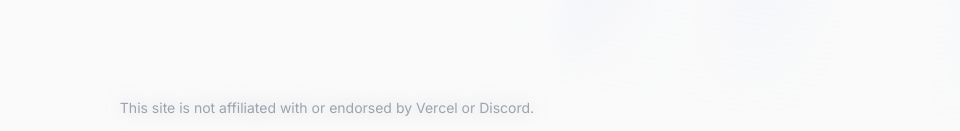
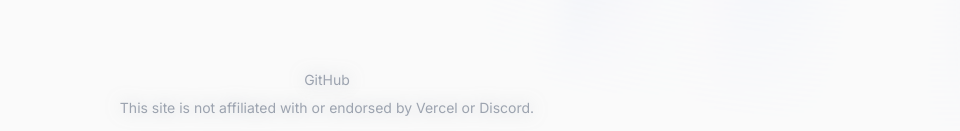
Before and after one commit to kWAYTV/vercel-to-discord, a Next.js app: page / in a window 1280 px wide. Shown: the part 666-797 px from the top of the page, without its empty margins (313-1273 px from the left). Built offline with nearby package versions, Linux system fonts and the light colour scheme.

Commit message:
Update footer component to include GitHub link and maintain original disclaimer text

```diff
--- a/src/components/footer.tsx
+++ b/src/components/footer.tsx
@@ -1,9 +1,19 @@
 export const Footer = () => {
   return (
     <footer className="fixed bottom-4 px-4 w-full">
-      <p className="text-center text-sm text-gray-400 text-balance drop-shadow-[0_0_8px_rgba(156,163,175,0.5)]">
-        This site is not affiliated with or endorsed by Vercel or Discord.
-      </p>
+      <div className="flex flex-col items-center gap-2">
+        <a
+          href="https://github.com/kWAYTV/vercel-to-discord"
+          target="_blank"
+          rel="noopener noreferrer"
+          className="text-gray-400 hover:text-gray-200 transition-colors duration-200 text-sm drop-shadow-[0_0_8px_rgba(156,163,175,0.5)]"
+        >
+          GitHub
+        </a>
+        <p className="text-center text-sm text-gray-400 text-balance drop-shadow-[0_0_8px_rgba(156,163,175,0.5)]">
+          This site is not affiliated with or endorsed by Vercel or Discord.
+        </p>
+      </div>
     </footer>
   );
 };
```
